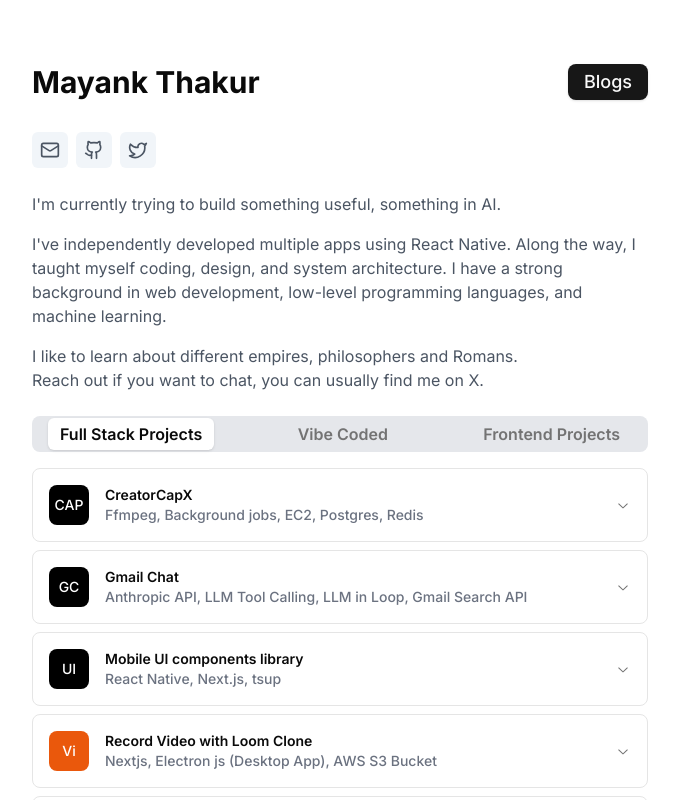
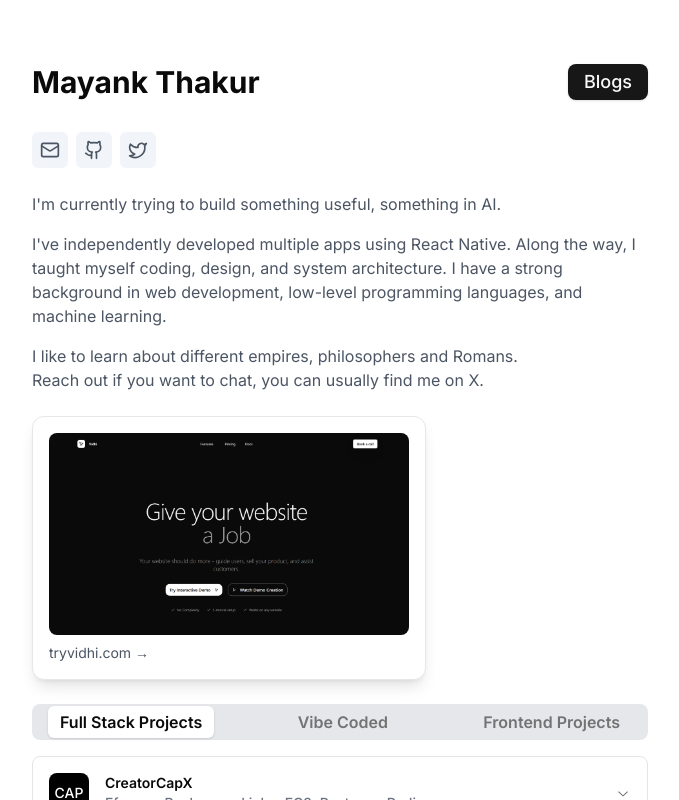
Before and after one commit to mayank2130/portfolio, a Next.js app: page / in a window 1280 px wide. Shown: the top 800 px of the page, without its empty margins (300-979 px from the left). Built offline with nearby package versions, Linux system fonts and the light colour scheme.

Commit message:
ups and downs

```diff
--- a/src/app/page.tsx
+++ b/src/app/page.tsx
@@ -10,6 +10,7 @@ import Link from "next/link";
 import { greatWorkExp, vibeCoded, workExperience } from "@/constants/workExperience";
 import { Tabs, TabsList, TabsTrigger, TabsContent } from "@/components/ui/tabs";
 import { Button } from "@/components/ui/button";
+import Image from "next/image";
 
 const ProfilePage = () => {
   return (
@@ -86,6 +87,25 @@ const ProfilePage = () => {
             <br /> Reach out if you want to chat, you can usually find me on
             X.
           </p>
+        </div>
+        <div className="space-y-4">
+          <Link
+            href="https://tryvidhi.com"
+            target="_blank"
+            rel="noopener noreferrer"
+            className="block max-w-fit"
+          >
+            <div className="bg-white rounded-xl p-4 shadow-lg hover:shadow-xl transition-shadow duration-200 border border-gray-200">
+              <Image
+                src="/vidhi.png"
+                alt="Mayank Thakur"
+                width={360}
+                height={360}
+                className="rounded-lg"
+              />
+              <p className="text-sm text-gray-600 mt-2">tryvidhi.com →</p>
+            </div>
+          </Link>
         </div>
 
         {/* Work Experience */}
```
Also changed, not shown: public/vidhi.png (added).
